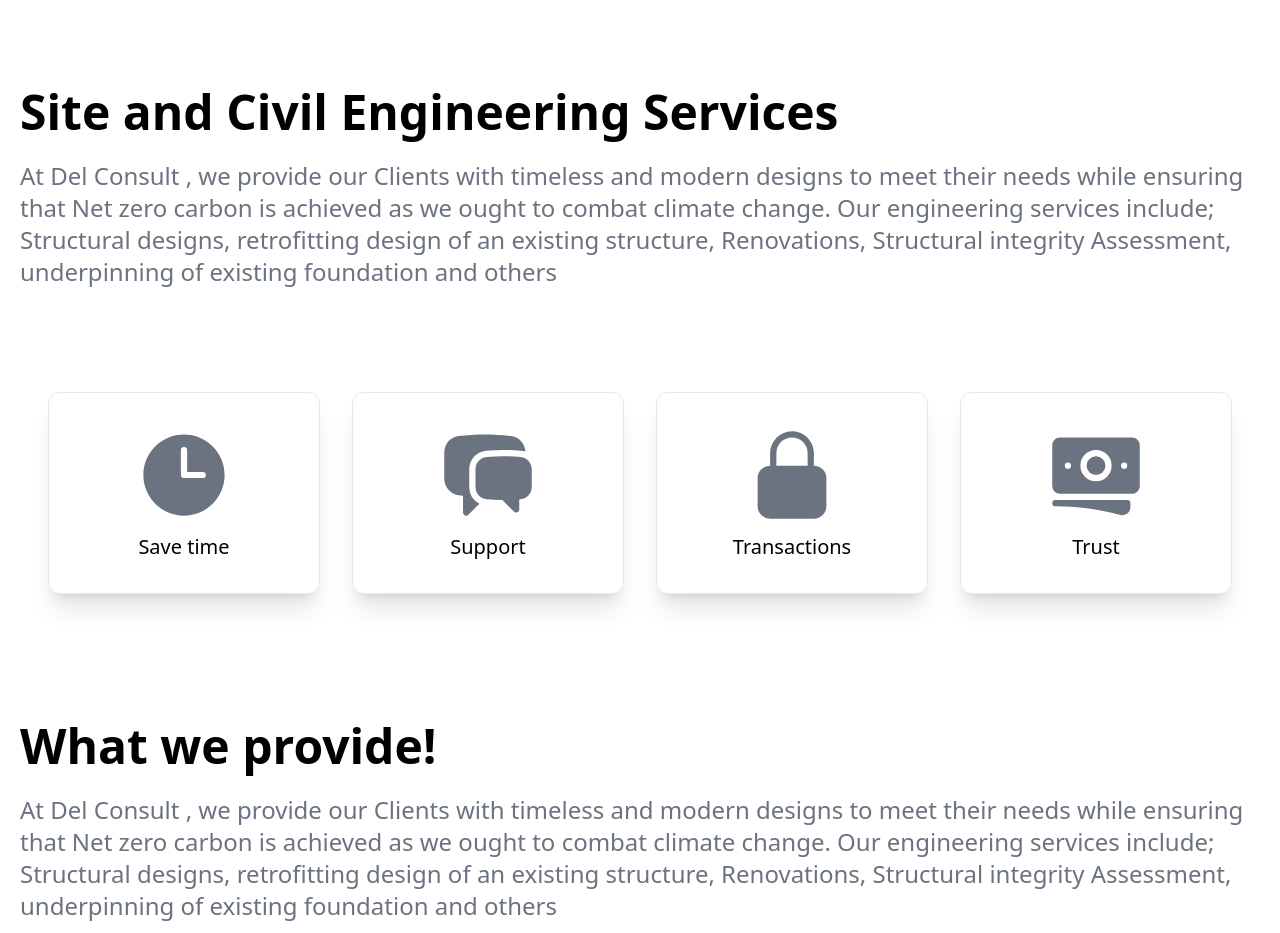
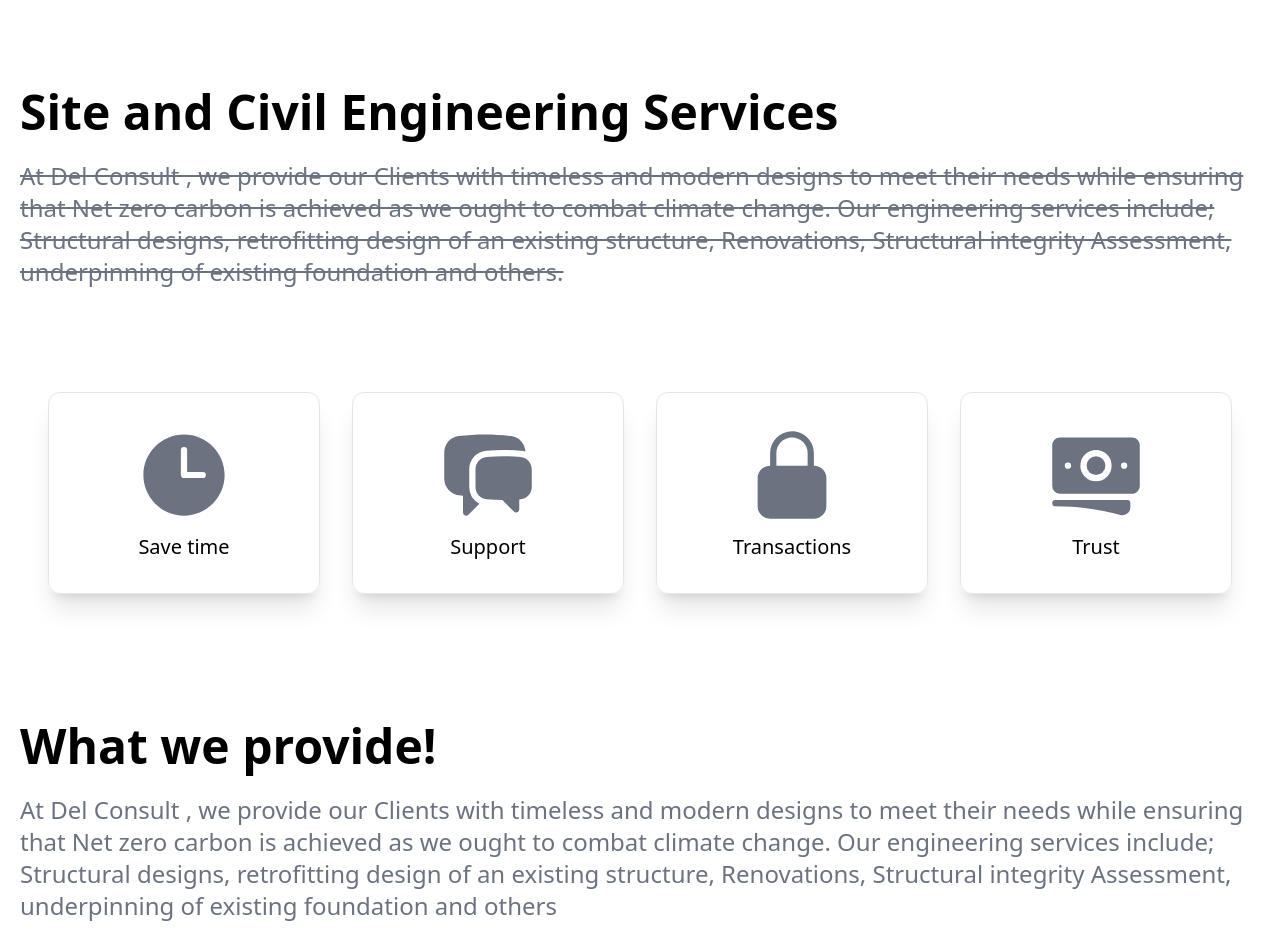
Before and after one commit to MicroStartup/del-consult, a React (Create React App) app in the folder frontend/: page / in a window 1280 px wide. Shown: the part 840-1773 px from the top of the page. Built offline with nearby package versions, Linux system fonts and the light colour scheme.

Commit message:
Strike through the text

```diff
--- a/frontend/src/components/About.jsx
+++ b/frontend/src/components/About.jsx
@@ -10,8 +10,8 @@
             <div className=''>
                 <h2 className='text-5xl font-bold'>Site and Civil Engineering Services</h2>
                 <p className='text-2xl py-6 text-gray-500'>
-                At Del Consult , we provide our Clients with timeless and modern designs to meet their needs while ensuring that Net zero carbon is achieved as we ought to combat climate change. Our engineering services include; Structural designs, retrofitting design of an existing structure, Renovations, Structural integrity Assessment,
-                 underpinning of existing foundation and others
+                <strike>At Del Consult , we provide our Clients with timeless and modern designs to meet their needs while ensuring that Net zero carbon is achieved as we ought to combat climate change. Our engineering services include; Structural designs, retrofitting design of an existing structure, Renovations, Structural integrity Assessment,
+                 underpinning of existing foundation and others.</strike>
                 </p>
             </div>
         </div>
```
